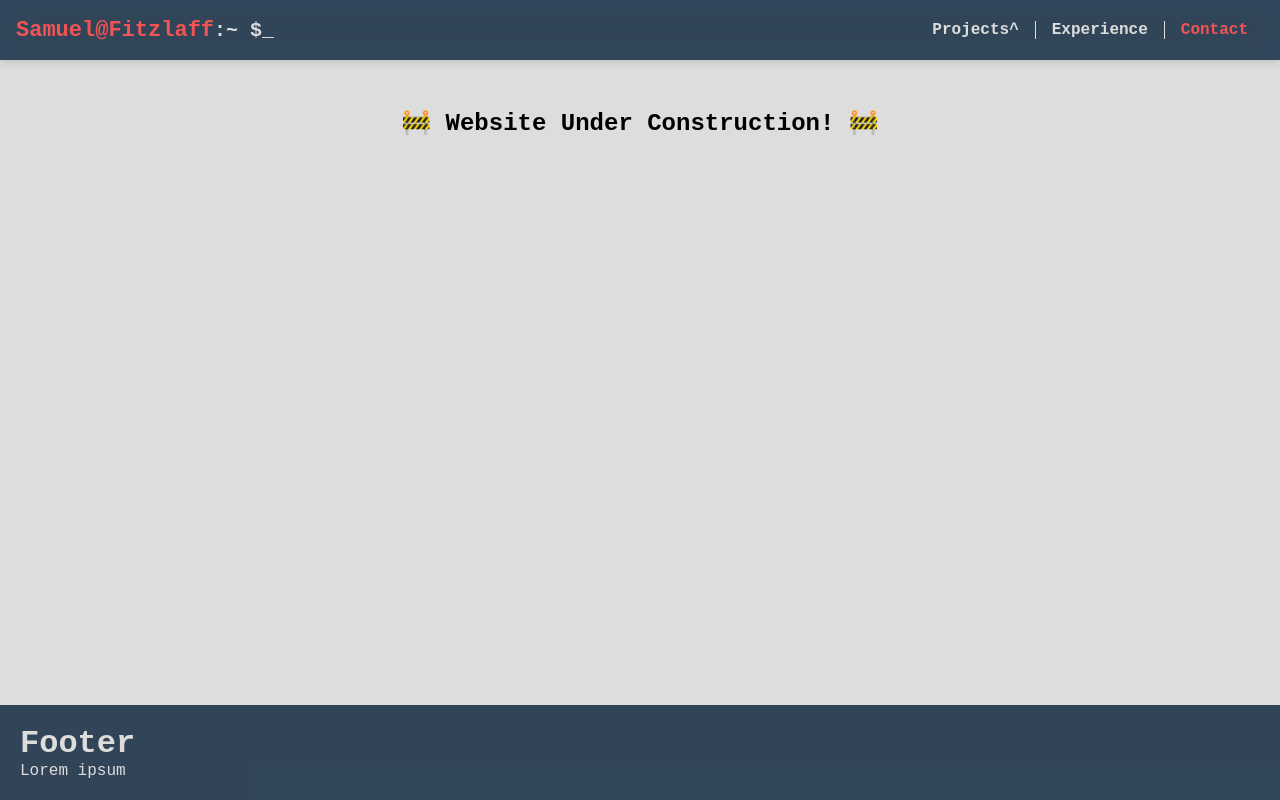
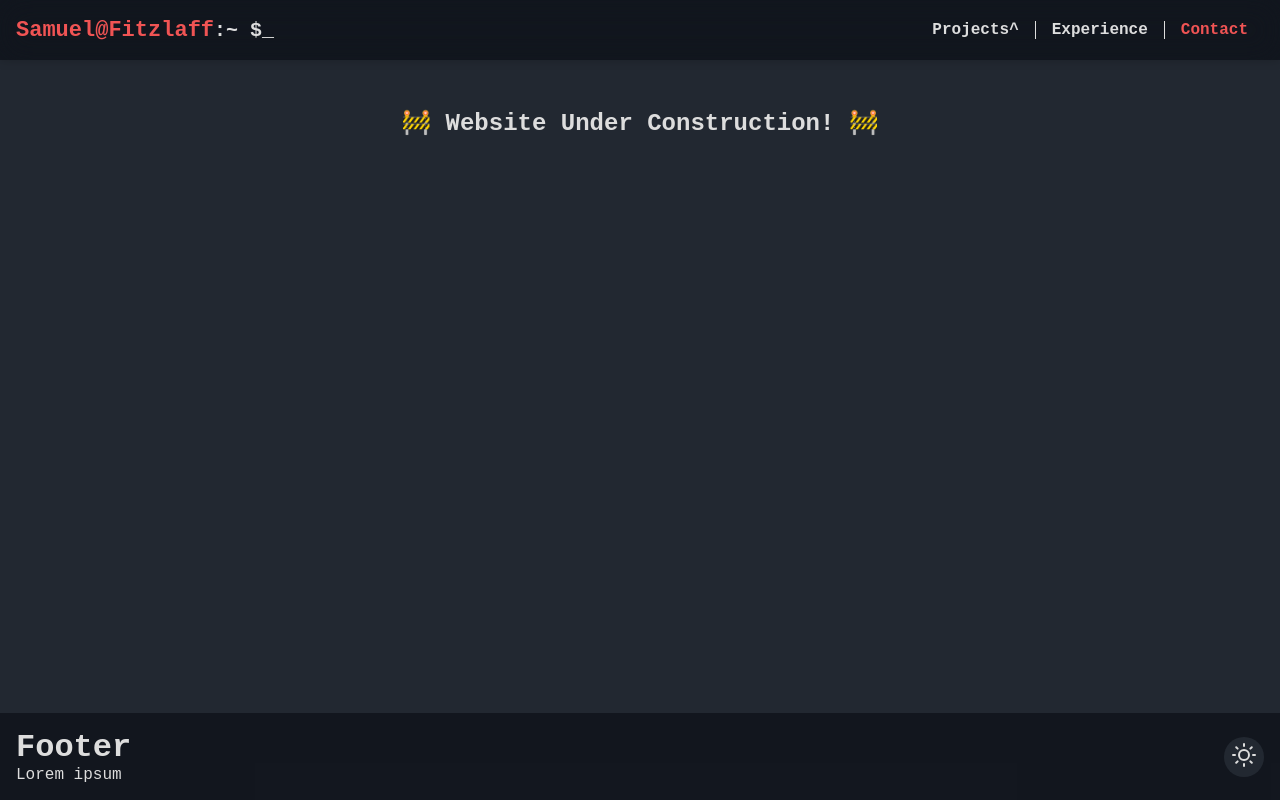
Before and after one commit to SamuelTobiasFitzlaff/SamuelTobiasFitzlaff.github.io, a Next.js app: page / in a window 1280 px wide. Built offline with nearby package versions, Linux system fonts and the light colour scheme.

Commit message:
feat: toggle theme button

```diff
--- a/package.json
+++ b/package.json
@@ -18,6 +18,7 @@
     "next": "13.4.10",
     "react": "18.2.0",
     "react-dom": "18.2.0",
+    "react-feather": "^2.0.10",
     "styled-components": "^6.0.4",
     "typescript": "5.1.6"
   }
--- a/src/components/Layout/Footer/index.tsx
+++ b/src/components/Layout/Footer/index.tsx
@@ -1,10 +1,34 @@
-import { FooterContainer } from "./styles";
+import { useEffect, useState } from "react";
+import { FooterContainer, ThemeToggle } from "./styles";
+
+import { Sun, Moon } from "react-feather";
 
 export default function Footer() {
+  const [theme, setTheme] = useState("dark");
+
+  const toggleTheme = () => {
+    const newTheme = theme === "dark" ? "light" : "dark";
+    setTheme(newTheme);
+    localStorage.setItem("theme", newTheme);
+  };
+
+  useEffect(() => {
+    document.documentElement.setAttribute("data-theme", theme);
+  }, [theme]);
+
+  useEffect(() => {
+    setTheme(localStorage.getItem("theme") || "dark");
+  }, []);
+
   return (
     <FooterContainer>
-      <h1>Footer</h1>
-      <p>Lorem ipsum</p>
+      <div>
+        <h1>Footer</h1>
+        <p>Lorem ipsum</p>
+      </div>
+      <ThemeToggle onClick={toggleTheme}>
+        {theme === "dark" ? <Sun /> : <Moon />}
+      </ThemeToggle>
     </FooterContainer>
   );
 }
--- a/src/components/Layout/Footer/styles.ts
+++ b/src/components/Layout/Footer/styles.ts
@@ -1,7 +1,24 @@
+import { Button } from "@mui/base";
 import styled from "styled-components";
 
 export const FooterContainer = styled.div`
   background-color: rgb(var(--background-secondary), 0.788);
   color: rgb(var(--text-secondary));
-  padding: 20px;
+  padding: 1rem;
+
+  display: flex;
+  justify-content: space-between;
+  align-items: center;
 `;
+
+export const ThemeToggle = styled(Button)`
+  color: rgb(var(--text-primary));
+  background-color: rgb(var(--background-primary));
+  border: 1px solid transparent;
+
+  width: 2.5rem;
+  height: 2.5rem;
+  border-radius: 100vmax;
+
+  cursor: pointer;
+`;
--- a/src/components/Layout/styles.ts
+++ b/src/components/Layout/styles.ts
@@ -1,7 +1,7 @@
 import styled from "styled-components";
 
 export const Container = styled.div`
-  color: vrgb(var(--text-primary));
+  color: rgb(var(--text-primary));
 
   min-height: calc(100vh - var(--header-height));
   display: grid;
--- a/src/styles/globals.css
+++ b/src/styles/globals.css
@@ -1,7 +1,20 @@
 :root {
   font-family: "fira code", monospace;
 
+  --background-primary: 34, 40, 49;
+  --background-secondary: 15, 19, 26;
+  --accent-primary: 48, 71, 94;
+  --accent-secondary: 240, 84, 84;
+  --accent-tertiary: 18, 23, 31;
+
+  --text-primary: 221, 221, 221;
+  --text-secondary: 221, 221, 221;
+
+  --header-height: 3.75rem;
+}
+
 /* https://colorhunt.co/palette/dddddd22283130475ef05454 */
+[data-theme="light"] {
   --background-primary: 221, 221, 221; /* #dddddd */
   --background-secondary: 4, 29, 53; /* #041d35 */
   --accent-primary: 34, 40, 49; /* #222831 */
@@ -10,12 +23,9 @@
 
   --text-primary: 34, 40, 49; /* #222831 */
   --text-secondary: 221, 221, 221; /* #dddddd */
-
-  --header-height: 3.75rem;
 }
 
-@media (prefers-color-scheme: dark) {
-  :root {
+[data-theme="dark"] {
   --background-primary: 34, 40, 49; /* #222831 */
   --background-secondary: 15, 19, 26; /* #0f131a */
   --accent-primary: 48, 71, 94; /* #30475e */
@@ -24,7 +34,6 @@
 
   --text-primary: 221, 221, 221; /* #dddddd */
   --text-secondary: 221, 221, 221; /* #dddddd */
-  }
 }
 
 ::selection {
```
Also changed, not shown: 1 other file (tests, documents, lock files or other folders). Lines whose indentation alone changed are shown as unchanged.
